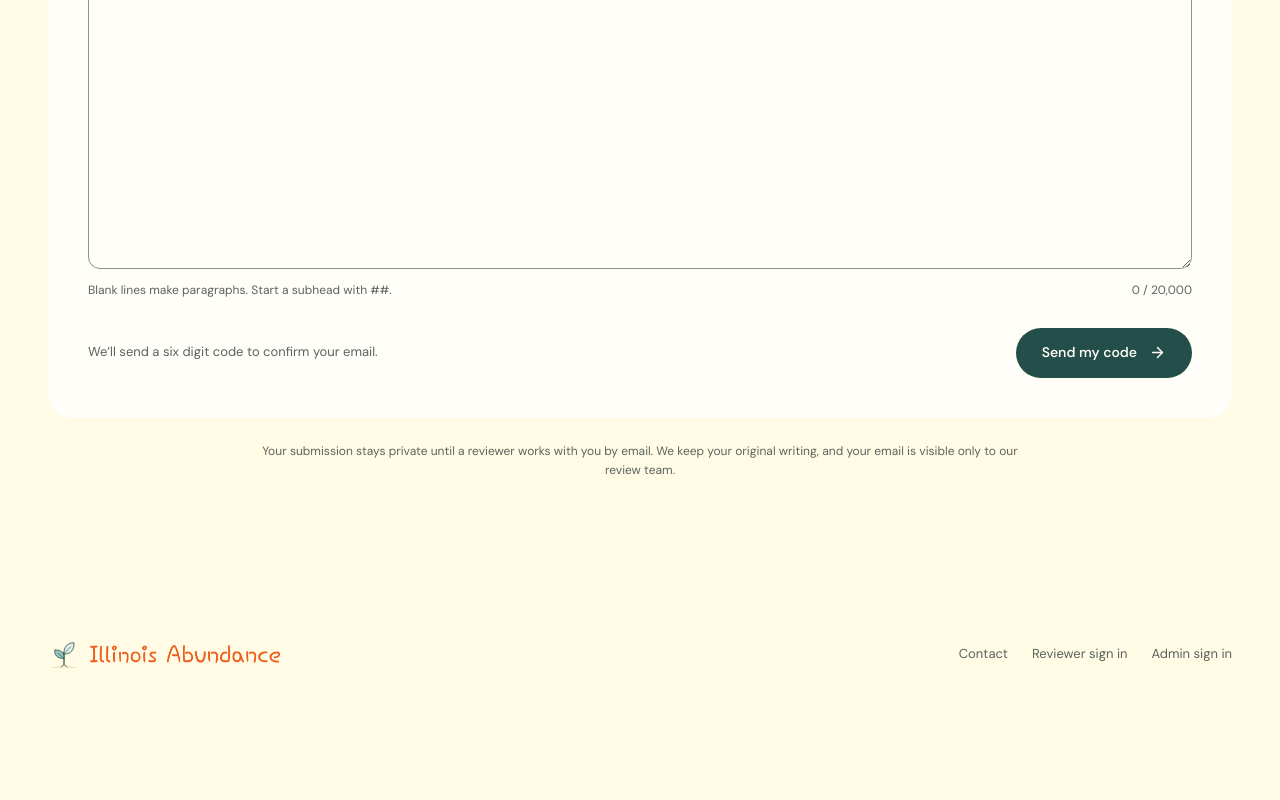
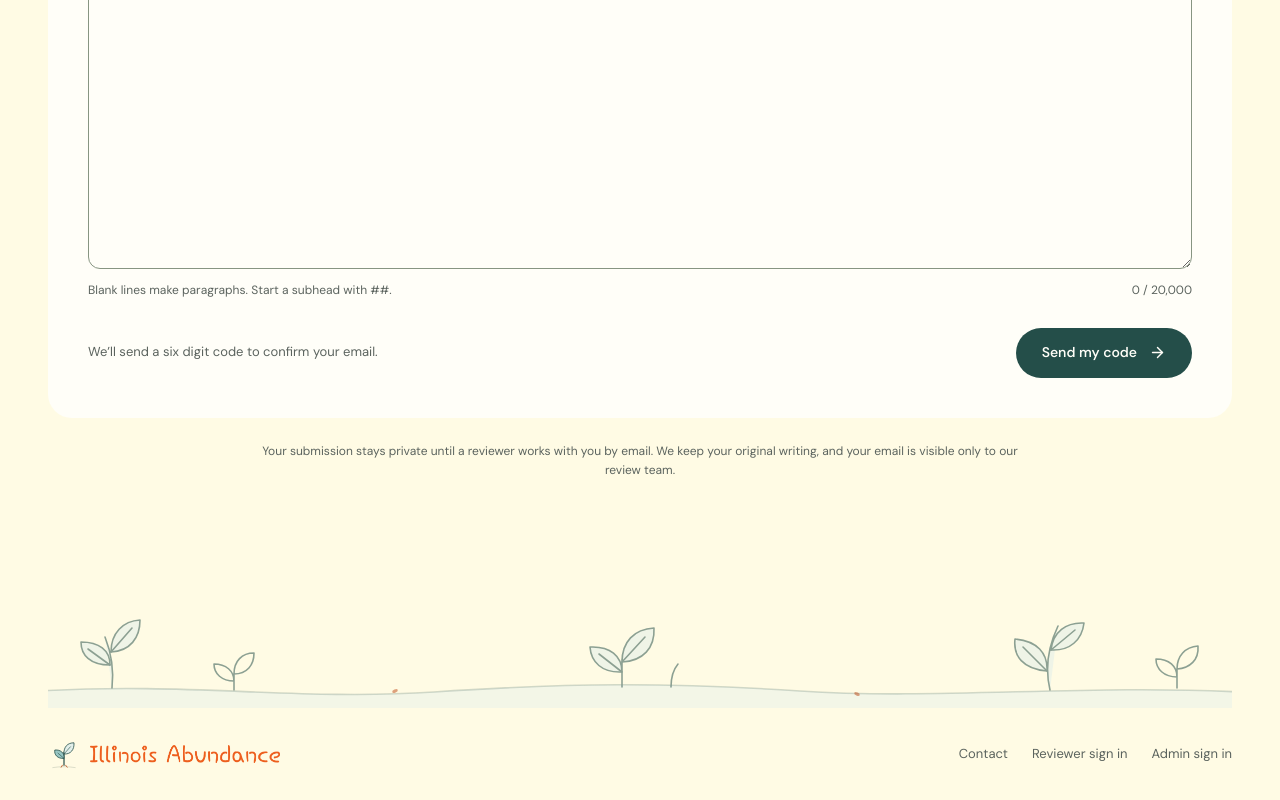
Before and after one commit to bhnsadhu/illinois-abundance, a Next.js app: page /write in a window 1280 px wide. Shown: the part 682-1482 px from the top of the page. Before the commit the page ends 1382 px from the top, so only its background shows below. Built offline with nearby package versions, Linux system fonts and the light colour scheme; no server answers; the database is empty.

Commit message:
Carry the garden theme through subtle botanical details

```diff
--- a/src/app/page.tsx
+++ b/src/app/page.tsx
@@ -9,6 +9,7 @@ import { Author } from '@/components/author';
 import { EventJoinLink } from '@/components/event-join-link';
 import { EventRecurrence } from '@/components/event-recurrence';
 import { HomeTitle } from '@/components/home-title';
+import { Sprout } from '@/components/sprout';
 import { getStories, getTopics, getNextEvent, coverFor, coverAlt } from '@/lib/data';
 import { eventLocation } from '@/lib/event-links';
 import { eventDate } from '@/lib/syndication';
@@ -75,7 +76,7 @@ export default async function Home() {
 
     {visibility.homeRecent && stories.length > 1 && <Reveal className={styles.recent} aria-labelledby="recent-heading">
       <div className={styles.sectionHeading}>
-        <h2 id="recent-heading">{home.recentTitle}</h2>
+        <h2 id="recent-heading" className={styles.growingHeading}>{home.recentTitle}<Sprout/></h2>
         <Link href="/latest">{home.allStoriesLabel} <ArrowRight size={16}/></Link>
       </div>
       <div className="story-grid">{stories.slice(1, 4).map(story => <StoryCard key={story.id} story={story} headingLevel={3}/>)}</div>
--- a/src/components/footer.tsx
+++ b/src/components/footer.tsx
@@ -1,10 +1,12 @@
 import Image from 'next/image';
 import Link from 'next/link';
 import { Sprout } from './sprout';
+import { GardenBorder } from './garden-border';
 import { siteContentDefaults, type SiteContent } from '@/lib/site-content-model';
 
 export function Footer({branding=siteContentDefaults.branding,navigation=siteContentDefaults.navigation}:{branding?:SiteContent['branding'];navigation?:SiteContent['navigation']}) {
   return <footer className="site-footer">
+    <GardenBorder/>
     <div className="container footer-bar">
       <Link className="footer-brand" href="/" aria-label={`${branding.name} home`}><Sprout/>{branding.logoUrl?<Image src={branding.logoUrl} alt={branding.logoAlt} width={1439} height={132} sizes="(max-width: 767px) 150px, 190px" unoptimized/>:branding.name}</Link>
       <nav className="footer-links" aria-label="Footer">{navigation.footerLinks.map(link=><Link key={`${link.href}-${link.label}`} href={link.href}>{link.label}</Link>)}<a href={`mailto:${branding.contactEmail}`}>{navigation.contactLabel}</a><Link href="/login">{navigation.reviewerLabel}</Link><Link href="/login/admin">{navigation.adminLabel}</Link></nav>
--- /dev/null
+++ b/src/components/garden-border.module.css
@@ -0,0 +1,8 @@
+.border { height: 100px; overflow: hidden; pointer-events: none; }
+.border svg { display: block; width: 100%; height: 100%; }
+@media (max-width: 767px) {
+  .border { height: 76px; }
+}
+@media print {
+  .border { display: none; }
+}
--- /dev/null
+++ b/src/components/garden-border.tsx
@@ -0,0 +1,23 @@
+import styles from './garden-border.module.css';
+
+/** A shared garden at the end of each page: seeds, shoots, and established plants. */
+export function GardenBorder() {
+  return <div className={`container ${styles.border}`} aria-hidden="true">
+    <svg viewBox="0 0 1200 100" fill="none" preserveAspectRatio="xMidYMax slice" focusable="false">
+      <path d="M0 83C150 74 259 93 394 84s231-10 366-1 287-7 440 1v16H0Z" fill="var(--soft-teal)" opacity=".42"/>
+      <g stroke="var(--deep-teal)" strokeWidth="1.6" strokeLinecap="round" strokeLinejoin="round" opacity=".52">
+        <path d="M0 83c150-9 259 10 394 1s231-10 366-1 287-7 440 1" opacity=".38"/>
+        <path d="M72 80c2-18-1-36-7-51m5 28C50 57 41 47 41 34c18 0 29 8 29 23Zm1-13c0-19 12-31 29-32 0 18-10 31-29 32Z" fill="var(--soft-teal)"/>
+        <path d="m48 41 22 16m1-13 21-24M194 82V66m0 7c-12 0-20-7-20-17 12 0 20 7 20 17Zm0-7c0-13 8-21 20-21 0 12-7 21-20 21Z"/>
+        <path d="M582 79V51m0 13c-20 1-31-10-32-25 20-1 32 9 32 25Zm0-10c0-20 12-33 32-34 1 20-11 33-32 34Z" fill="var(--soft-teal)"/>
+        <path d="m559 46 23 18m0-10 23-25M631 79c0-9 2-17 7-23"/>
+        <path d="M1010 82c-5-21-2-43 8-64m-11 45c-24-2-34-15-32-32 22 2 33 14 32 32Zm4-21c2-18 15-28 33-27-2 17-14 28-33 27Z" fill="var(--soft-teal)"/>
+        <path d="m983 39 24 24m4-21 24-20M1137 80V61m0 8c-13 0-21-8-21-18 13 0 21 7 21 18Zm0-8c0-13 8-22 21-23 1 14-8 22-21 23Z"/>
+      </g>
+      <g fill="var(--accent)" opacity=".5">
+        <ellipse cx="355" cy="83" rx="3" ry="1.6" transform="rotate(-25 355 83)"/>
+        <ellipse cx="817" cy="86" rx="3" ry="1.6" transform="rotate(25 817 86)"/>
+      </g>
+    </svg>
+  </div>;
+}
```
Also changed, not shown: src/app/page.module.css (+33 -0 lines), public/illustrations/garden-margin.svg (added).
